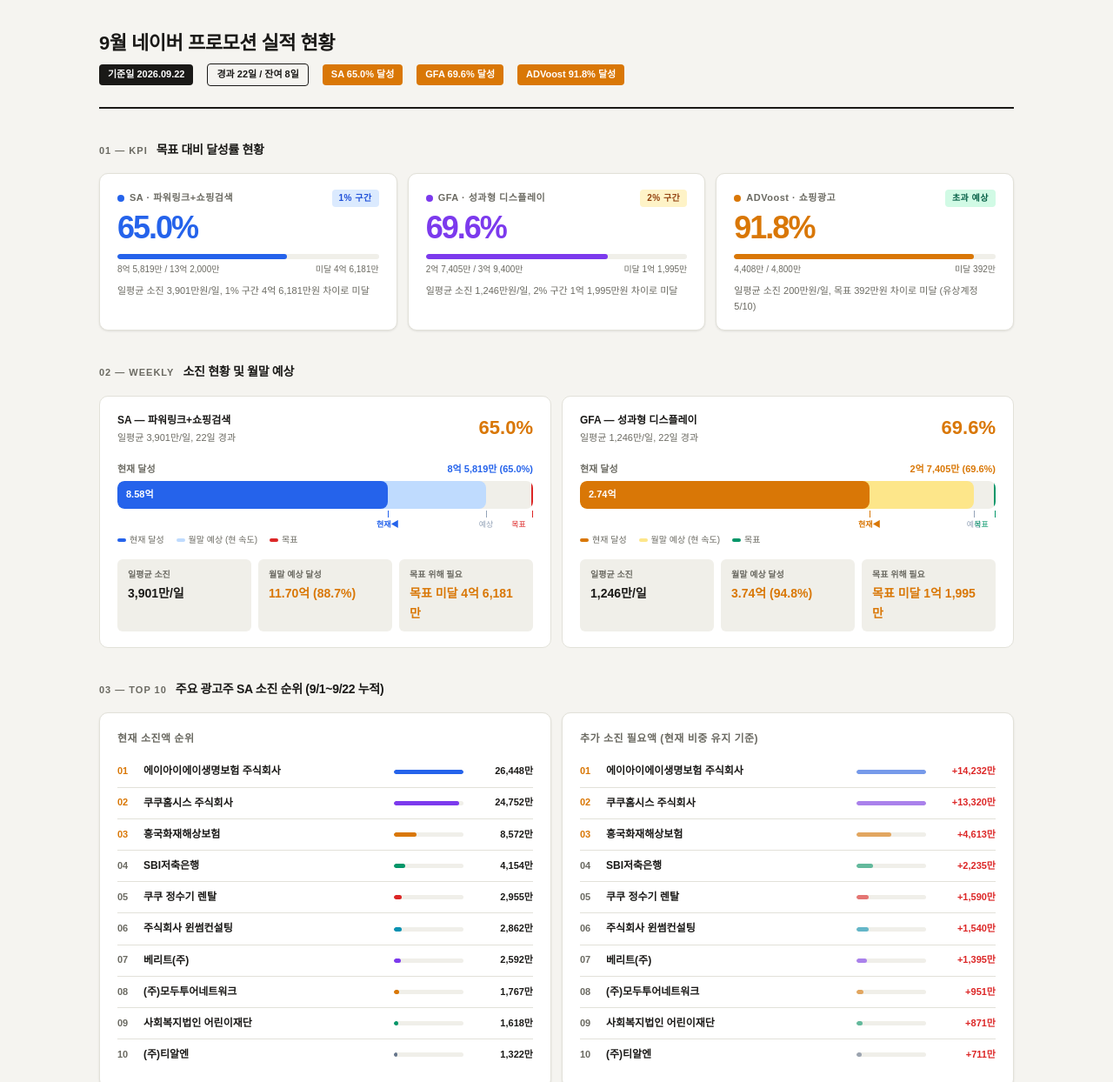
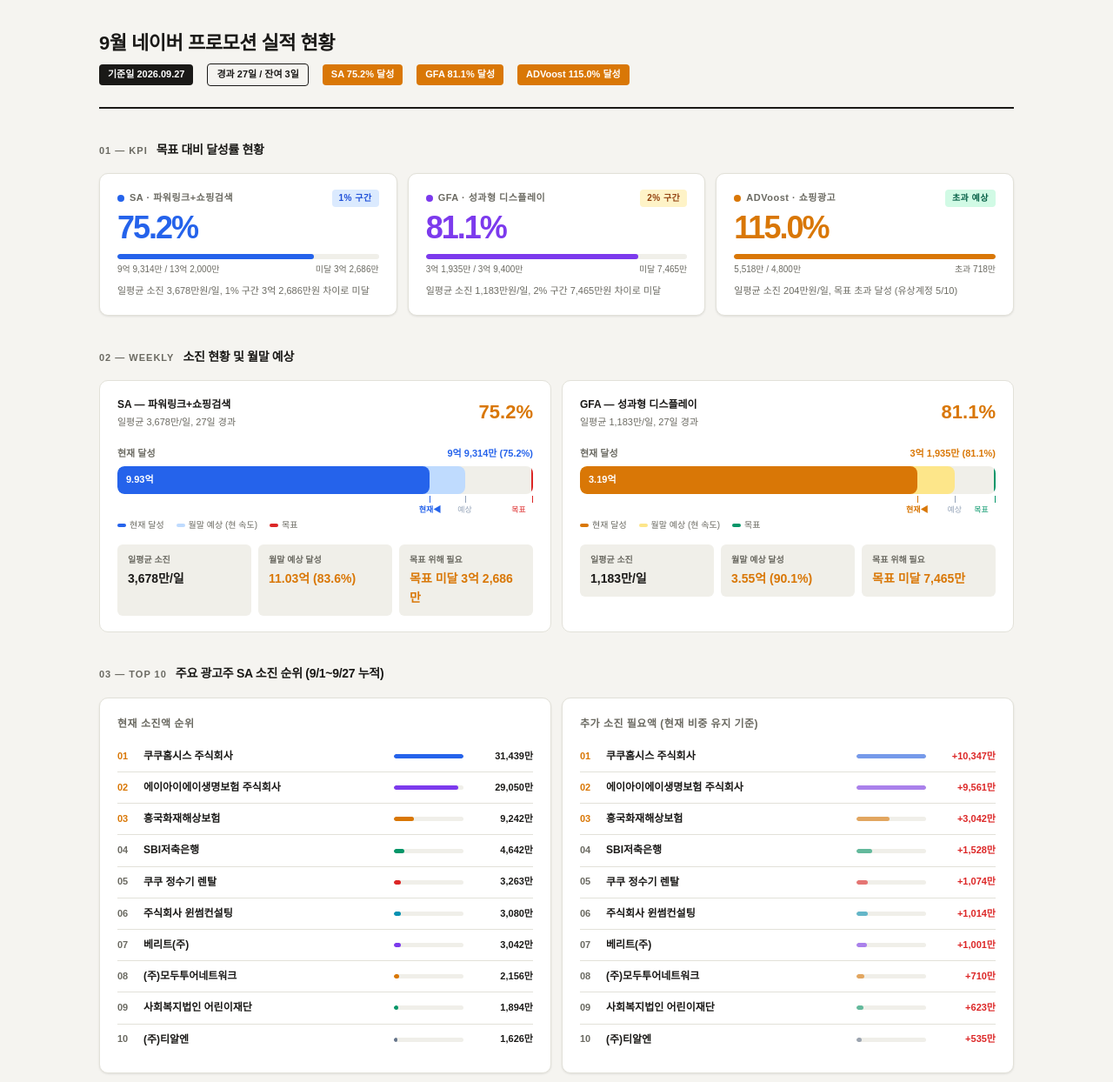
Before and after one commit to sora830812-del/naverpromo_202609, a plain HTML site: page index.html in a window 1280 px wide. Shown: the top 1244 px of the page at 87% size. Drawn offline with Linux system fonts and the light colour scheme; a web font is replaced by a local one.

Commit message:
Add files via upload

```diff
--- a/index.html
+++ b/index.html
@@ -173,11 +173,11 @@ body { background: var(--bg); color: var(--text); font-family: 'Pretendard', san
   <div class="page-header">
     <h1>9월 네이버 프로모션 실적 현황</h1>
     <div class="header-meta">
-      <span class="badge">기준일 2026.09.22</span>
-      <span class="badge outline">경과 22일 / 잔여 8일</span>
-      <span class="badge warn">SA 65.0% 달성</span>
-      <span class="badge warn">GFA 69.6% 달성</span>
-      <span class="badge warn">ADVoost 91.8% 달성</span>
+      <span class="badge">기준일 2026.09.27</span>
+      <span class="badge outline">경과 27일 / 잔여 3일</span>
+      <span class="badge warn">SA 75.2% 달성</span>
+      <span class="badge warn">GFA 81.1% 달성</span>
+      <span class="badge warn">ADVoost 115.0% 달성</span>
     </div>
   </div>
 
@@ -195,15 +195,15 @@ body { background: var(--bg); color: var(--text); font-family: 'Pretendard', san
         SA · 파워링크+쇼핑검색
         <span class="tag tag-blue" style="margin-left:auto;">1% 구간</span>
       </div>
-      <div class="kpi-rate" style="color:#2563eb;">65.0%</div>
+      <div class="kpi-rate" style="color:#2563eb;">75.2%</div>
       <div class="kpi-bar-wrap" style="margin-top:12px;">
-        <div class="kpi-bar" style="width:65.0%; background:#2563eb;"></div>
+        <div class="kpi-bar" style="width:75.2%; background:#2563eb;"></div>
       </div>
       <div class="progress-row">
-        <span>8억 5,819만 / 13억 2,000만</span>
-        <span>미달 4억 6,181만</span>
+        <span>9억 9,314만 / 13억 2,000만</span>
+        <span>미달 3억 2,686만</span>
       </div>
-      <div class="kpi-detail" style="margin-top:8px;">일평균 소진 3,901만원/일, 1% 구간 4억 6,181만원 차이로 미달</div>
+      <div class="kpi-detail" style="margin-top:8px;">일평균 소진 3,678만원/일, 1% 구간 3억 2,686만원 차이로 미달</div>
     </div>
 
     <!-- GFA -->
@@ -213,15 +213,15 @@ body { background: var(--bg); color: var(--text); font-family: 'Pretendard', san
         GFA · 성과형 디스플레이
         <span class="tag tag-amber" style="margin-left:auto;">2% 구간</span>
       </div>
-      <div class="kpi-rate" style="color:#7c3aed;">69.6%</div>
+      <div class="kpi-rate" style="color:#7c3aed;">81.1%</div>
       <div class="kpi-bar-wrap" style="margin-top:12px;">
-        <div class="kpi-bar" style="width:69.6%; background:#7c3aed;"></div>
+        <div class="kpi-bar" style="width:81.1%; background:#7c3aed;"></div>
       </div>
       <div class="progress-row">
-        <span>2억 7,405만 / 3억 9,400만</span>
-        <span>미달 1억 1,995만</span>
+        <span>3억 1,935만 / 3억 9,400만</span>
+        <span>미달 7,465만</span>
       </div>
-      <div class="kpi-detail" style="margin-top:8px;">일평균 소진 1,246만원/일, 2% 구간 1억 1,995만원 차이로 미달</div>
+      <div class="kpi-detail" style="margin-top:8px;">일평균 소진 1,183만원/일, 2% 구간 7,465만원 차이로 미달</div>
     </div>
 
     <!-- ADVoost -->
@@ -231,15 +231,15 @@ body { background: var(--bg); color: var(--text); font-family: 'Pretendard', san
         ADVoost · 쇼핑광고
         <span class="tag tag-green" style="margin-left:auto;">초과 예상</span>
       </div>
-      <div class="kpi-rate" style="color:#d97706;">91.8%</div>
+      <div class="kpi-rate" style="color:#d97706;">115.0%</div>
       <div class="kpi-bar-wrap" style="margin-top:12px;">
-        <div class="kpi-bar" style="width:91.8%; background:#d97706;"></div>
+        <div class="kpi-bar" style="width:100%; background:#d97706;"></div>
       </div>
       <div class="progress-row">
-        <span>4,408만 / 4,800만</span>
-        <span>미달 392만</span>
+        <span>5,518만 / 4,800만</span>
+        <span>초과 718만</span>
       </div>
-      <div class="kpi-detail" style="margin-top:8px;">일평균 소진 200만원/일, 목표 392만원 차이로 미달 (유상계정 5/10)</div>
+      <div class="kpi-detail" style="margin-top:8px;">일평균 소진 204만원/일, 목표 초과 달성 (유상계정 5/10)</div>
     </div>
   </div>
 
@@ -255,26 +255,26 @@ body { background: var(--bg); color: var(--text); font-family: 'Pretendard', san
       <div class="weekly-header">
         <div>
           <div class="weekly-title">SA — 파워링크+쇼핑검색</div>
-          <div style="font-size:11px; color:var(--text-muted); margin-top:2px;">일평균 3,901만/일, 22일 경과</div>
+          <div style="font-size:11px; color:var(--text-muted); margin-top:2px;">일평균 3,678만/일, 27일 경과</div>
         </div>
-        <div class="weekly-rate warn">65.0%</div>
+        <div class="weekly-rate warn">75.2%</div>
       </div>
 
       <div style="margin-top:18px;">
         <div style="display:flex; justify-content:space-between; font-size:11px; font-weight:600; margin-bottom:5px;">
           <span style="color:var(--text-muted);">현재 달성</span>
-          <span style="color:#2563eb;">8억 5,819만 (65.0%)</span>
+          <span style="color:#2563eb;">9억 9,314만 (75.2%)</span>
         </div>
         <div style="position:relative; height:32px; border-radius:8px; overflow:hidden; background:var(--surface2);">
-          <div style="position:absolute; left:0; top:0; width:88.7%; height:100%; background:#bfdbfe; border-radius:8px;"></div>
-          <div style="position:absolute; left:0; top:0; width:65.0%; height:100%; background:#2563eb; border-radius:8px; display:flex; align-items:center; padding-left:10px; font-size:11px; color:#fff; font-weight:600; white-space:nowrap;">8.58억</div>
+          <div style="position:absolute; left:0; top:0; width:83.6%; height:100%; background:#bfdbfe; border-radius:8px;"></div>
+          <div style="position:absolute; left:0; top:0; width:75.2%; height:100%; background:#2563eb; border-radius:8px; display:flex; align-items:center; padding-left:10px; font-size:11px; color:#fff; font-weight:600; white-space:nowrap;">9.93억</div>
           <div style="position:absolute; right:0; top:0; width:2px; height:100%; background:#dc2626;"></div>
         </div>
         <div style="position:relative; height:18px;">
-          <div style="position:absolute; left:65.0%; top:2px; width:1px; height:8px; background:#2563eb;"></div>
-          <div style="position:absolute; left:65.0%; top:11px; font-size:9px; color:#2563eb; font-weight:600; transform:translateX(-50%);">현재◀</div>
-          <div style="position:absolute; left:88.7%; top:2px; width:1px; height:8px; background:#94a3b8; border-left:1px dashed #94a3b8;"></div>
-          <div style="position:absolute; left:88.7%; top:11px; font-size:9px; color:#94a3b8; transform:translateX(-50%);">예상</div>
+          <div style="position:absolute; left:75.2%; top:2px; width:1px; height:8px; background:#2563eb;"></div>
+          <div style="position:absolute; left:75.2%; top:11px; font-size:9px; color:#2563eb; font-weight:600; transform:translateX(-50%);">현재◀</div>
+          <div style="position:absolute; left:83.6%; top:2px; width:1px; height:8px; background:#94a3b8; border-left:1px dashed #94a3b8;"></div>
+          <div style="position:absolute; left:83.6%; top:11px; font-size:9px; color:#94a3b8; transform:translateX(-50%);">예상</div>
           <div style="position:absolute; right:0; top:2px; width:1px; height:8px; background:#dc2626;"></div>
           <div style="position:absolute; right:0; top:11px; font-size:9px; color:#dc2626; transform:translateX(-50%);">목표</div>
         </div>
@@ -289,15 +289,15 @@ body { background: var(--bg); color: var(--text); font-family: 'Pretendard', san
       <div class="weekly-stat-row" style="margin-top:14px;">
         <div class="weekly-stat">
           <div class="ws-label">일평균 소진</div>
-          <div class="ws-value">3,901만/일</div>
+          <div class="ws-value">3,678만/일</div>
         </div>
         <div class="weekly-stat">
           <div class="ws-label">월말 예상 달성</div>
-          <div class="ws-value" style="color:var(--accent-amber);">11.70억 (88.7%)</div>
+          <div class="ws-value" style="color:var(--accent-amber);">11.03억 (83.6%)</div>
         </div>
         <div class="weekly-stat">
           <div class="ws-label">목표 위해 필요</div>
-          <div class="ws-value" style="color:var(--accent-amber);">목표 미달 4억 6,181만</div>
+          <div class="ws-value" style="color:var(--accent-amber);">목표 미달 3억 2,686만</div>
         </div>
       </div>
     </div>
@@ -307,26 +307,26 @@ body { background: var(--bg); color: var(--text); font-family: 'Pretendard', san
       <div class="weekly-header">
         <div>
           <div class="weekly-title">GFA — 성과형 디스플레이</div>
-          <div style="font-size:11px; color:var(--text-muted); margin-top:2px;">일평균 1,246만/일, 22일 경과</div>
+          <div style="font-size:11px; color:var(--text-muted); margin-top:2px;">일평균 1,183만/일, 27일 경과</div>
         </div>
-        <div class="weekly-rate warn">69.6%</div>
+        <div class="weekly-rate warn">81.1%</div>
       </div>
 
       <div style="margin-top:18px;">
         <div style="display:flex; justify-content:space-between; font-size:11px; font-weight:600; margin-bottom:5px;">
           <span style="color:var(--text-muted);">현재 달성</span>
-          <span style="color:#d97706;">2억 7,405만 (69.6%)</span>
+          <span style="color:#d97706;">3억 1,935만 (81.1%)</span>
         </div>
         <div style="position:relative; height:32px; border-radius:8px; overflow:hidden; background:var(--surface2);">
-          <div style="position:absolute; left:0; top:0; width:94.8%; height:100%; background:#fde68a; border-radius:8px;"></div>
-          <div style="position:absolute; left:0; top:0; width:69.6%; height:100%; background:#d97706; border-radius:8px; display:flex; align-items:center; padding-left:10px; font-size:11px; color:#fff; font-weight:600; white-space:nowrap;">2.74억</div>
+          <div style="position:absolute; left:0; top:0; width:90.1%; height:100%; background:#fde68a; border-radius:8px;"></div>
+          <div style="position:absolute; left:0; top:0; width:81.1%; height:100%; background:#d97706; border-radius:8px; display:flex; align-items:center; padding-left:10px; font-size:11px; color:#fff; font-weight:600; white-space:nowrap;">3.19억</div>
           <div style="position:absolute; right:0; top:0; width:2px; height:100%; background:#059669;"></div>
         </div>
         <div style="position:relative; height:18px;">
-          <div style="position:absolute; left:69.6%; top:2px; width:1px; height:8px; background:#d97706;"></div>
-          <div style="position:absolute; left:69.6%; top:11px; font-size:9px; color:#d97706; font-weight:600; transform:translateX(-50%);">현재◀</div>
-          <div style="position:absolute; left:94.8%; top:2px; width:1px; height:8px; background:#94a3b8; border-left:1px dashed #94a3b8;"></div>
-          <div style="position:absolute; left:94.8%; top:11px; font-size:9px; color:#94a3b8; transform:translateX(-50%);">예상</div>
+          <div style="position:absolute; left:81.1%; top:2px; width:1px; height:8px; background:#d97706;"></div>
+          <div style="position:absolute; left:81.1%; top:11px; font-size:9px; color:#d97706; font-weight:600; transform:translateX(-50%);">현재◀</div>
+          <div style="position:absolute; left:90.1%; top:2px; width:1px; height:8px; background:#94a3b8; border-left:1px dashed #94a3b8;"></div>
+          <div style="position:absolute; left:90.1%; top:11px; font-size:9px; color:#94a3b8; transform:translateX(-50%);">예상</div>
           <div style="position:absolute; right:0; top:2px; width:1px; height:8px; background:#059669;"></div>
           <div style="position:absolute; right:0; top:11px; font-size:9px; color:#059669; transform:translateX(-50%);">목표</div>
         </div>
@@ -341,15 +341,15 @@ body { background: var(--bg); color: var(--text); font-family: 'Pretendard', san
       <div class="weekly-stat-row" style="margin-top:14px;">
         <div class="weekly-stat">
           <div class="ws-label">일평균 소진</div>
-          <div class="ws-value">1,246만/일</div>
+          <div class="ws-value">1,183만/일</div>
         </div>
         <div class="weekly-stat">
           <div class="ws-label">월말 예상 달성</div>
-          <div class="ws-value" style="color:var(--accent-amber);">3.74억 (94.8%)</div>
+          <div class="ws-value" style="color:var(--accent-amber);">3.55억 (90.1%)</div>
         </div>
         <div class="weekly-stat">
           <div class="ws-label">목표 위해 필요</div>
-          <div class="ws-value" style="color:var(--accent-amber);">목표 미달 1억 1,995만</div>
+          <div class="ws-value" style="color:var(--accent-amber);">목표 미달 7,465만</div>
         </div>
       </div>
     </div>
@@ -357,7 +357,7 @@ body { background: var(--bg); color: var(--text); font-family: 'Pretendard', san
 
   <div class="section-header">
     <span class="sec-num">03 — TOP 10</span>
-    <h2>주요 광고주 SA 소진 순위 (9/1~9/22 누적)</h2>
+    <h2>주요 광고주 SA 소진 순위 (9/1~9/27 누적)</h2>
   </div>
 
   <div class="two-col">
@@ -397,7 +397,7 @@ body { background: var(--bg); color: var(--text); font-family: 'Pretendard', san
     <div id="gfa-target-body"></div>
   </div>
   <div style="font-size:10px; color:var(--text-muted); margin-top:8px;">
-    ※ 계정별 목표액은 9월 계정별 목표배분 확정안 기준입니다 (모두투어 이관으로 제외). 월말 예상 = 현재 소진액 ÷ 경과일수(22일) × 전체일수(30일). 막대는 목표액(100%) 기준으로 정규화했습니다. GFA 쿠쿠(일시불+렌탈) 목표액은 원본(9/22) 공란으로 확정안 8,700만을 적용했습니다.
+    ※ 계정별 목표액은 9월 계정별 목표배분 확정안 기준입니다 (모두투어 이관으로 제외). 월말 예상 = 현재 소진액 ÷ 경과일수(27일) × 전체일수(30일). 막대는 목표액(100%) 기준으로 정규화했습니다. GFA 쿠쿠(일시불+렌탈) 목표액은 원본(9/27) 공란으로 확정안 8,700만을 적용했습니다.
   </div>
 
   <!-- ── 05 베네핏 계산기 ── -->
@@ -408,7 +408,7 @@ body { background: var(--bg); color: var(--text); font-family: 'Pretendard', san
 
   <div class="benefit-wrap">
     <div class="benefit-top">
-      <h3>베네핏 배분 계산기 <span class="needs-data">✓ 9/22 기준</span></h3>
+      <h3>베네핏 배분 계산기 <span class="needs-data">✓ 9/27 기준</span></h3>
       <div class="benefit-note" style="margin-top:6px;">
         보상액의 20% → 재원 | 제휴실 정액 10% | 잔여 90% → 부서별 MoM 배분 (증감률 50% + 증감금액 50%)
       </div>
@@ -444,7 +444,7 @@ body { background: var(--bg); color: var(--text); font-family: 'Pretendard', san
         📊 동일 기간 비교 — 8월 일할 vs 9월 누적
         <span class="tag tag-amber">MoM 배분 근거</span>
       </div>
-      <div class="mom-section-sub">9월 누적 실적(22일)과 8월 일할(22일)을 동일 기간 기준으로 비교. 수치 수정 가능합니다.</div>
+      <div class="mom-section-sub">9월 누적 실적(27일)과 8월 일할(27일)을 동일 기간 기준으로 비교. 수치 수정 가능합니다.</div>
 
       <div class="mom-grid">
         <div class="mom-col-header">부서</div>
@@ -455,28 +455,28 @@ body { background: var(--bg); color: var(--text); font-family: 'Pretendard', san
 
         <div class="mom-row" id="mom-row-1">
           <div class="mom-cell dept-label">마케팅본부</div>
-          <div class="mom-cell"><input type="number" id="apr-1" value="71249" oninput="calcBenefit()"></div>
+          <div class="mom-cell"><input type="number" id="apr-1" value="87442" oninput="calcBenefit()"></div>
           <div class="mom-cell"><input type="number" id="may-1" value="0" oninput="calcBenefit()"></div>
           <div class="mom-cell"><span class="mom-delta" id="delta-1">—</span></div>
           <div class="mom-cell"><span class="mom-delta" id="rate-1">—</span></div>
         </div>
         <div class="mom-row" id="mom-row-2">
           <div class="mom-cell dept-label">IMC본부</div>
-          <div class="mom-cell"><input type="number" id="apr-2" value="46101" oninput="calcBenefit()"></div>
+          <div class="mom-cell"><input type="number" id="apr-2" value="56579" oninput="calcBenefit()"></div>
           <div class="mom-cell"><input type="number" id="may-2" value="0" oninput="calcBenefit()"></div>
           <div class="mom-cell"><span class="mom-delta" id="delta-2">—</span></div>
           <div class="mom-cell"><span class="mom-delta" id="rate-2">—</span></div>
         </div>
         <div class="mom-row" id="mom-row-3">
           <div class="mom-cell dept-label">SMB팀</div>
-          <div class="mom-cell"><input type="number" id="apr-3" value="1813" oninput="calcBenefit()"></div>
+          <div class="mom-cell"><input type="number" id="apr-3" value="2224" oninput="calcBenefit()"></div>
           <div class="mom-cell"><input type="number" id="may-3" value="0" oninput="calcBenefit()"></div>
           <div class="mom-cell"><span class="mom-delta" id="delta-3">—</span></div>
           <div class="mom-cell"><span class="mom-delta" id="rate-3">—</span></div>
         </div>
         <div class="mom-row" id="mom-row-4">
           <div class="mom-cell dept-label">미디어제휴실</div>
-          <div class="mom-cell"><input type="number" id="apr-4" value="1463" oninput="calcBenefit()"></div>
+          <div class="mom-cell"><input type="number" id="apr-4" value="1795" oninput="calcBenefit()"></div>
           <div class="mom-cell"><input type="number" id="may-4" value="0" oninput="calcBenefit()"></div>
           <div class="mom-cell"><span class="mom-delta" id="delta-4">—</span></div>
           <div class="mom-cell"><span class="mom-delta" id="rate-4">—</span></div>
@@ -484,7 +484,7 @@ body { background: var(--bg); color: var(--text); font-family: 'Pretendard', san
       </div>
 
       <div style="font-size:10px; color:var(--text-muted); margin-top:8px;">
-        ※ 부서 매출은 프로모션 지급(안)_2608.xlsx '광고주정리' 시트의 계정별 부서 매핑 기준 (SA+GFA 합산). 8월 = 8월 전체 일할(22일). 예상 보상액 = SA 목표 13.2억×1% (1% 구간 달성). GFA는 2% 구간 미달로 0원
+        ※ 부서 매출은 프로모션 지급(안)_2608.xlsx '광고주정리' 시트의 계정별 부서 매핑 기준 (SA+GFA 합산). 8월 = 8월 전체 일할(27일). 예상 보상액 = SA 목표 13.2억×1% (1% 구간 달성). GFA는 2% 구간 미달로 0원
       </div>
     </div>
 
@@ -536,7 +536,7 @@ body { background: var(--bg); color: var(--text); font-family: 'Pretendard', san
 
   <!-- 푸터 -->
   <div class="page-footer">
-    <span>기준일 2026.09.22, 데이터: 네이버 성과형광고 로우데이터 (9/22 기준), SA 합계는 raw 시트 직접 합산값</span>
+    <span>기준일 2026.09.27, 데이터: 네이버 성과형광고 로우데이터 (9/27 기준), SA 합계는 raw 시트 직접 합산값</span>
     <span>미디어제휴실 · 담당: 깨발</span>
   </div>
 
@@ -544,19 +544,19 @@ body { background: var(--bg); color: var(--text); font-family: 'Pretendard', san
 
 <script>
 const top10 = [
-  { name: '에이아이에이생명보험 주식회사', amount: 26448 },
-  { name: '쿠쿠홈시스 주식회사', amount: 24752 },
-  { name: '흥국화재해상보험', amount: 8572 },
-  { name: 'SBI저축은행', amount: 4154 },
-  { name: '쿠쿠 정수기 렌탈', amount: 2955 },
-  { name: '주식회사 윈썸컨설팅', amount: 2862 },
-  { name: '베리트(주)', amount: 2592 },
-  { name: '(주)모두투어네트워크', amount: 1767 },
-  { name: '사회복지법인 어린이재단', amount: 1618 },
-  { name: '(주)티알엔', amount: 1322 },
+  { name: '쿠쿠홈시스 주식회사', amount: 31439 },
+  { name: '에이아이에이생명보험 주식회사', amount: 29050 },
+  { name: '흥국화재해상보험', amount: 9242 },
+  { name: 'SBI저축은행', amount: 4642 },
+  { name: '쿠쿠 정수기 렌탈', amount: 3263 },
+  { name: '주식회사 윈썸컨설팅', amount: 3080 },
+  { name: '베리트(주)', amount: 3042 },
+  { name: '(주)모두투어네트워크', amount: 2156 },
+  { name: '사회복지법인 어린이재단', amount: 1894 },
+  { name: '(주)티알엔', amount: 1626 },
 ];
 
-const SA_TOTAL = 85819;
+const SA_TOTAL = 99314;
 const SA_TARGET = 132000;
 const SA_REMAIN = SA_TARGET - SA_TOTAL;
 
@@ -608,23 +608,23 @@ function paceColor(pct) {
 }
 
 const saTargets = [
-  { name: 'AIA생명', spent: 264373691, goal: 357000000 },
-  { name: '쿠쿠(일시불)', spent: 140964747, goal: 252000000 },
-  { name: '쿠쿠(렌탈)', spent: 106555191, goal: 166000000 },
-  { name: '흥국화재TM', spent: 85717521, goal: 131000000 },
-  { name: 'SBI저축은행', spent: 41537148, goal: 62000000 },
-  { name: '신한EZ손해보험', spent: 12489717, goal: 25000000 },
-  { name: '쇼핑엔티', spent: 13224680, goal: 18000000 },
-  { name: '키움에셋플래너', spent: 12020757, goal: 29000000 },
+  { name: 'AIA생명', spent: 290391191, goal: 357000000 },
+  { name: '쿠쿠(일시불)', spent: 181655974, goal: 252000000 },
+  { name: '쿠쿠(렌탈)', spent: 132738934, goal: 166000000 },
+  { name: '흥국화재TM', spent: 92419992, goal: 131000000 },
+  { name: 'SBI저축은행', spent: 46416262, goal: 62000000 },
+  { name: '신한EZ손해보험', spent: 14392202, goal: 25000000 },
+  { name: '쇼핑엔티', spent: 16255670, goal: 18000000 },
+  { name: '키움에셋플래너', spent: 12766021, goal: 29000000 },
 ];
 const gfaTargets = [
-  { name: 'AIA생명', spent: 83810210, goal: 156000000 },
-  { name: '쿠쿠(일시불+렌탈)', spent: 80221346, goal: 87000000 },
-  { name: '쿠쿠(렌탈)', spent: 49264789, goal: 51000000 },
-  { name: '흥국화재TM', spent: 20353381, goal: 24000000 },
-  { name: '키움에셋플래너', spent: 31676997, goal: 60000000 },
+  { name: 'AIA생명', spent: 91899204, goal: 156000000 },
+  { name: '쿠쿠(일시불+렌탈)', spent: 96296574, goal: 87000000 },
+  { name: '쿠쿠(렌탈)', spent: 60394409, goal: 51000000 },
+  { name: '흥국화재TM', spent: 21770246, goal: 24000000 },
+  { name: '키움에셋플래너', spent: 39124147, goal: 60000000 },
 ];
-const T_ELAPSED = 22, T_TOTAL_DAYS = 30;
+const T_ELAPSED = 27, T_TOTAL_DAYS = 30;
 
 function renderTargetTable(bodyId, rows, baseColor) {
   const wrap = document.getElementById(bodyId);
```
